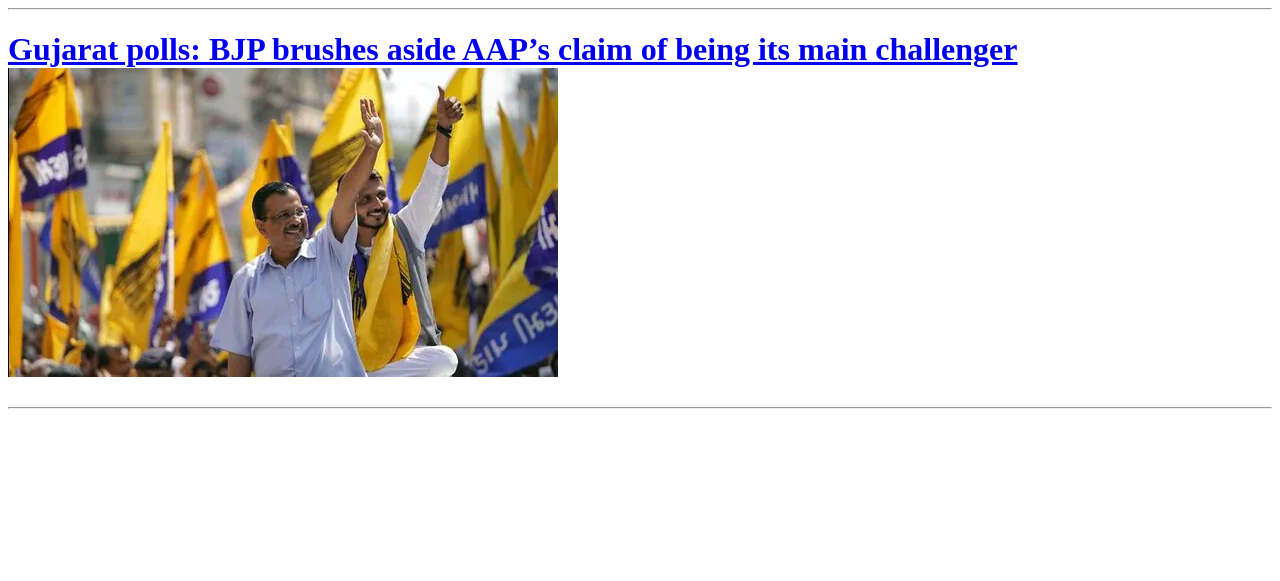
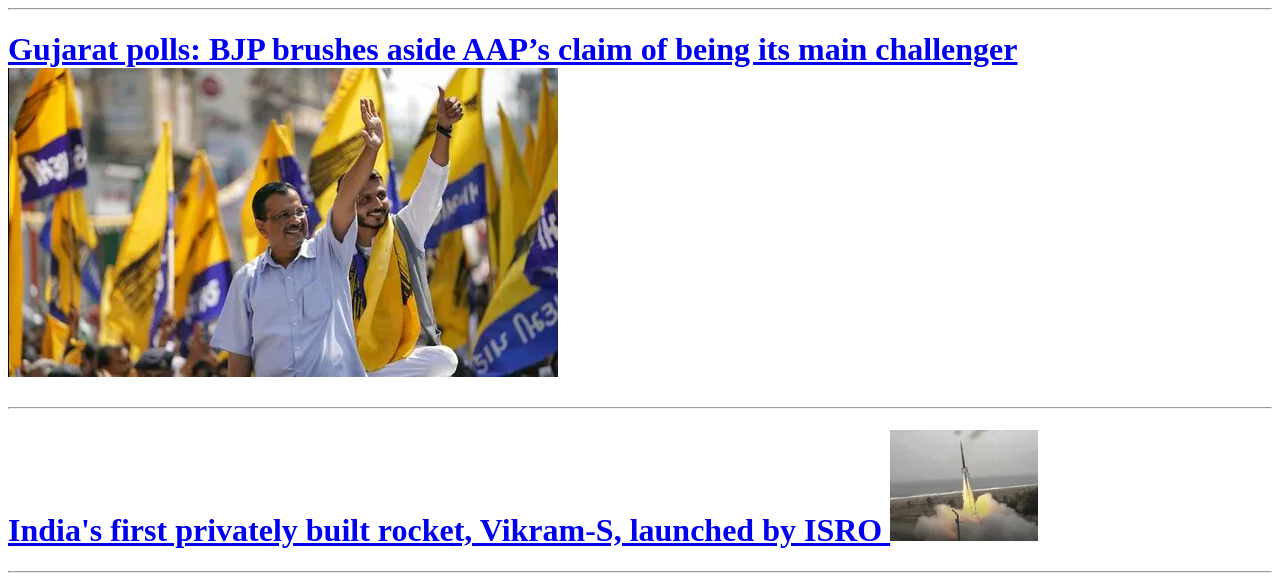
Before and after one commit to ranipankaj7000/news2, a plain HTML site: page index.html in a window 1280 px wide. Shown: the part 2237-2818 px from the top of the page. Before the commit the page ends 2654 px from the top, so only its background shows below. Drawn offline with Linux system fonts and the light colour scheme.

Commit message:
commit 11

```diff
--- a/index.html
+++ b/index.html
@@ -120,6 +120,19 @@ Elgar Parishad case: Bombay HC grants bail to Anand Teltumbde
 
         <hr>
 
+        <h1>
+            <a href="./11.html">
+                India's first privately built rocket, Vikram-S, launched by ISRO
+            </a>
+            <a href="./11.html">
+                <img src="./img/11.webp" alt="isro" />
+            </a>
+        </h1>
+
+        <hr>
+
+
+
 
 
         </body>
```
Also changed, not shown: 11.html (added, +18 -0 lines), img/11.webp (added).
